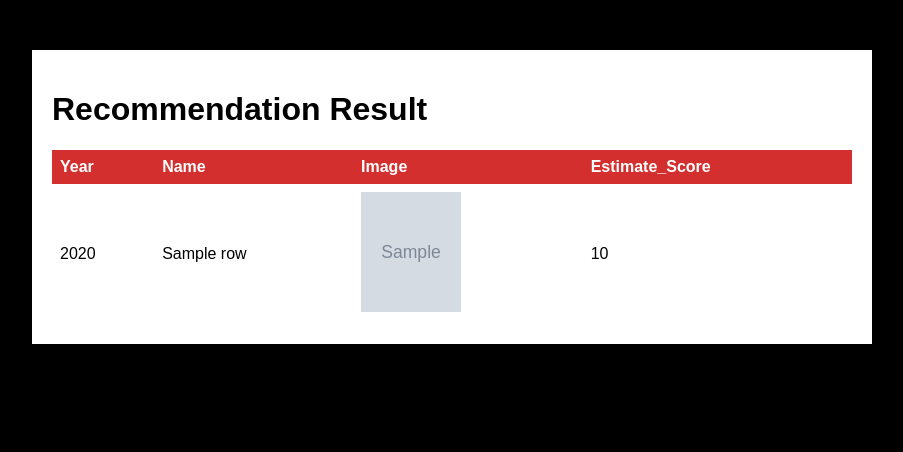
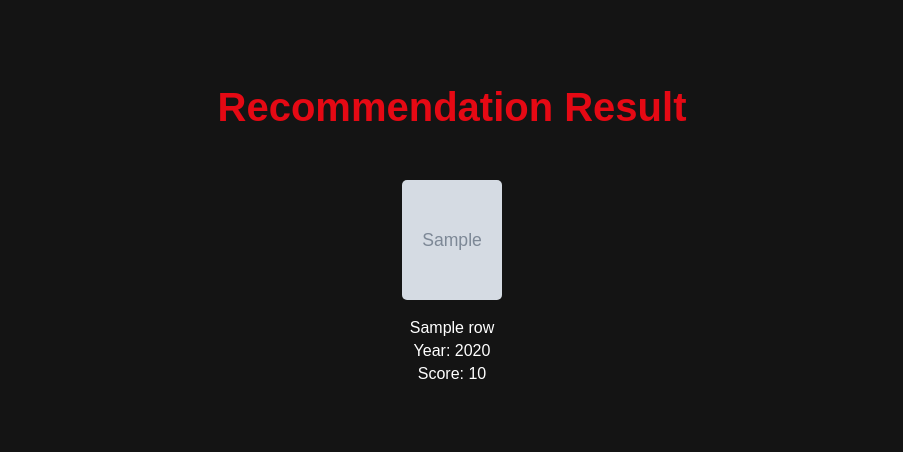
Before and after one commit to QuiNhu/Netflix_recommendation_system, a Flask app: template templates/result.html in a window 1280 px wide. Shown: the top 452 px of the page, without its empty margins (188-1091 px from the left). Run offline with Flask 3, Linux system fonts and the light colour scheme; the template is opened without the code that fills it: most values are stand-ins (such as "Sample title", 1, 10 or a date in 2020); grey boxes marked "Sample" are stand-in pictures; parts of the project's set-up code (start-up, migrations or seed data) failed here and were passed over.

Commit message:
Add files via upload

```diff
--- a/templates/result.html
+++ b/templates/result.html
@@ -4,33 +4,76 @@
     <meta charset="UTF-8">
     <meta http-equiv="X-UA-Compatible" content="IE=edge">
     <meta name="viewport" content="width=device-width, initial-scale=1.0">
-    <link rel="stylesheet" href="{{ url_for('static', filename='style.css') }}">
+    <style>
+        body {
+            background-color: #141414; /* Màu nền đen giống Netflix */
+            color: #ffffff; /* Màu chữ trắng */
+            font-family: 'Arial', sans-serif;
+        }
+
+        .container {
+            max-width: 800px;
+            margin: 0 auto;
+            text-align: center;
+            padding: 50px;
+        }
+
+        h1 {
+            font-size: 2.5em;
+            margin-bottom: 30px;
+            color: #e50914;
+        }
+
+        .recommendation {
+            margin-top: 20px;
+        }
+
+        ul {
+            list-style: none; /* Loại bỏ dấu đầu dòng của danh sách */
+            padding: 0;
+            margin: 0;
+            display: flex;
+            flex-wrap: wrap; /* Đảm bảo các phần tử con trên cùng một dòng */
+            justify-content: center;
+        }
+
+        li {
+            margin: 20px;
+            text-align: center;
+            flex: 0 0 calc(33.333% - 40px); /* Chia thành ba cột và để khoảng trắng giữa các cột là 20px */
+            box-sizing: border-box;
+            word-wrap: break-word; /* Cho phép xuống dòng nếu tên bộ phim quá dài */
+        }
+
+        img {
+            width: 100px;
+            height: 120px;
+            border-radius: 5px;
+            margin-bottom: 10px;
+        }
+
+        span {
+            display: block;
+            margin-top: 5px;
+        }
+
+    </style>
     <title>Recommendation Result</title>
 </head>
 <body>
     <div class="container">
         <h1>Recommendation Result</h1>
         <div class="recommendation">
-            <table>
-                <thead>
-                    <tr>
-                        <th>Year</th>
-                        <th>Name</th>
-                        <th>Image</th>
-                        <th>Estimate_Score</th>
-                    </tr>
-                </thead>
-                <tbody>
-                    {% for row in recommendation %}
-                        <tr>
-                            <td>{{ row['Year'] }}</td>
-                            <td>{{ row['Name'] }}</td>
-                            <td><img src="{{ url_for('static', filename='movie_images/' ~ row['image']) }}" alt="{{ row['Name'] }}"></td>
-                            <td>{{ row['Estimate_Score'] }}</td>
-                        </tr>
-                    {% endfor %}
-                </tbody>
-            </table>
+            <ul>
+                {% for row in recommendation %}
+                    <li>
+                        <img src="{{ url_for('static', filename='movie_images/' ~ row['image']) }}" alt="{{ row['Name'] }}">
+                        <span>{{ row['Name'] }}</span>
+                        <span>Year: {{ row['Year'] }} </span>
+                        <span>Score: {{ row['Estimate_Score'] }}</span>
+                    </li>
+                {% endfor %}
+            </ul>
         </div>
     </div>
 </body>
```
Also changed, not shown: templates/index.html (+63 -3 lines).
